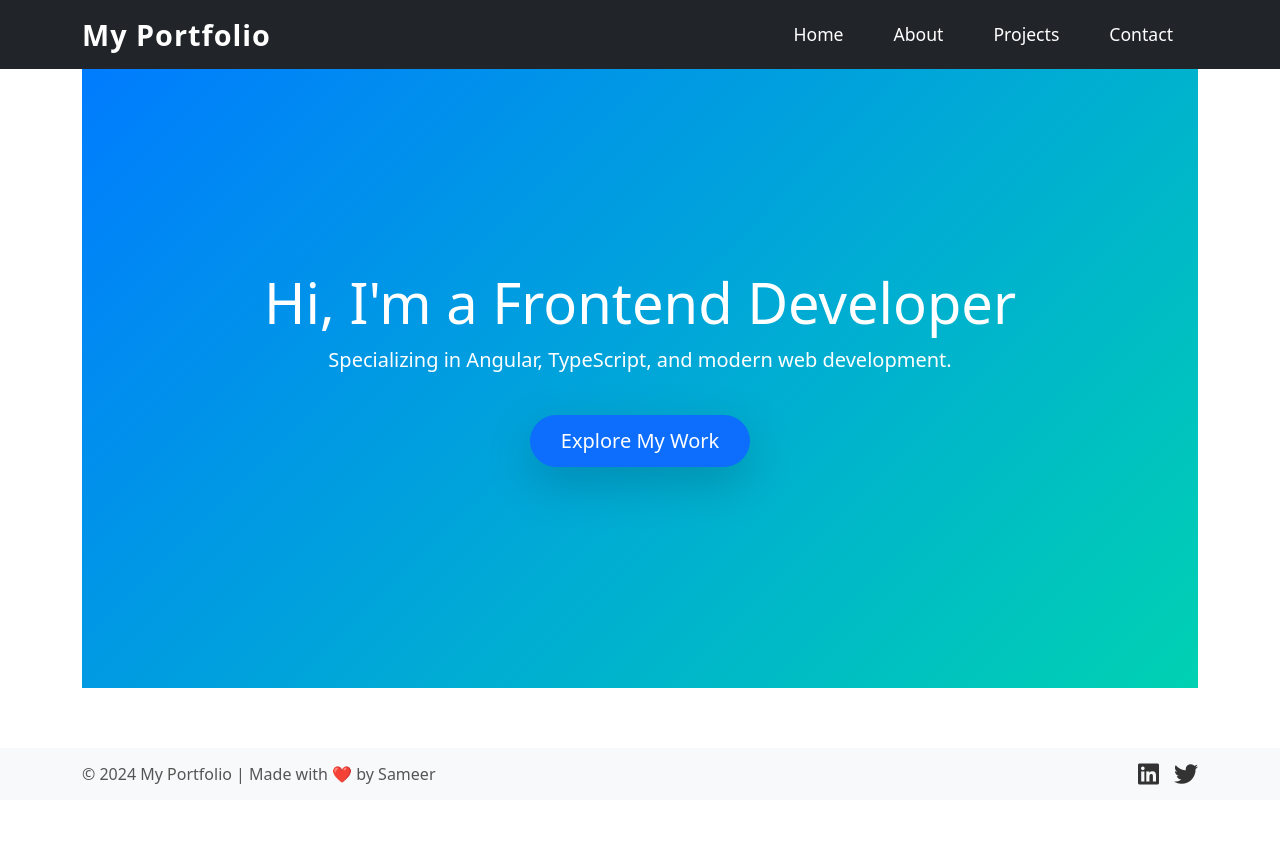
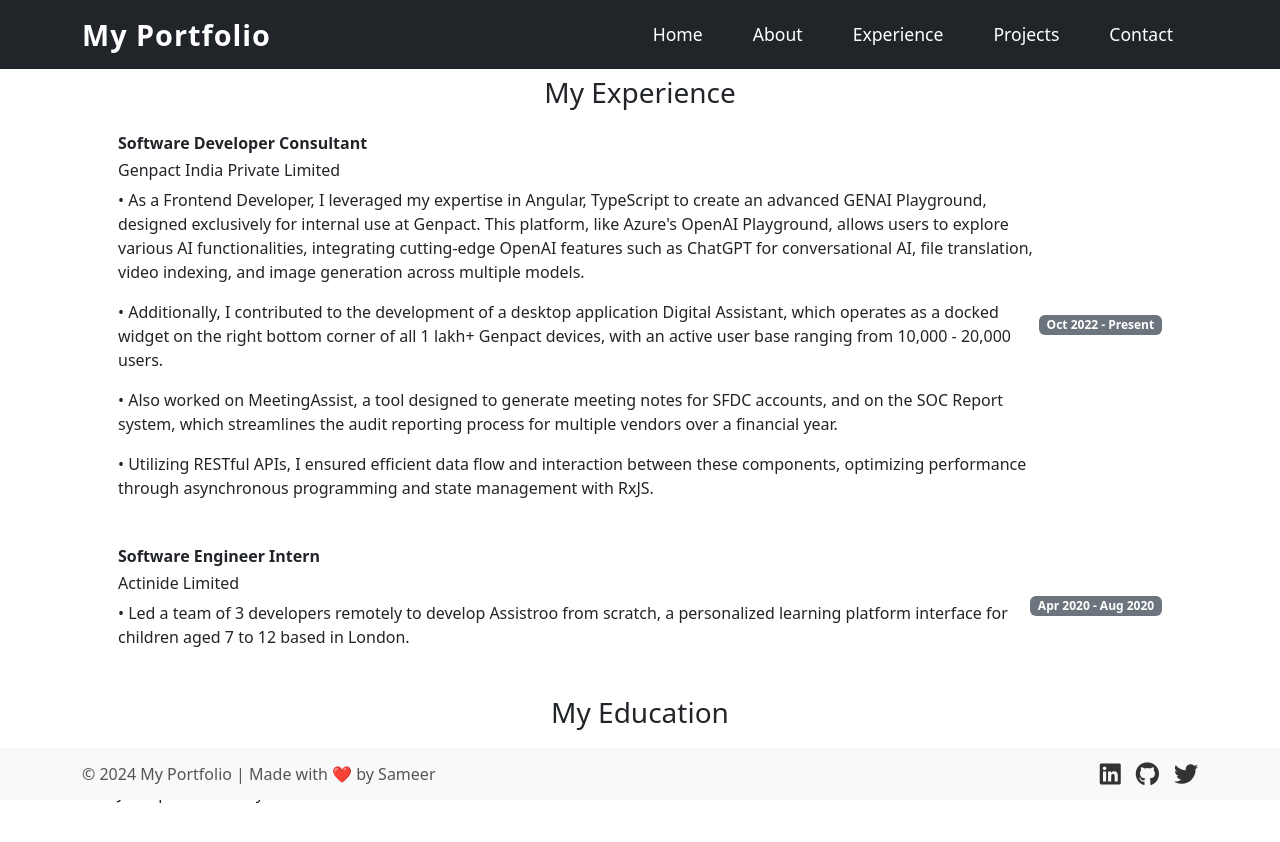
Before and after one commit to sameer882000/portfolio-angular, an Angular app: page /experience in a window 1280 px wide. Before the commit this address led to /. Shown: the top 842 px of the page. Before the commit the page ends 800 px from the top, so only its background shows below. Built offline with nearby package versions, Linux system fonts and the light colour scheme.

Commit message:
fourth commit.👀

```diff
--- a/src/app/about/about.component.html
+++ b/src/app/about/about.component.html
@@ -7,6 +7,7 @@
         <p class="lead">
           Hi, I'm Sameer Sinha. A passionate frontend developer with 2 years of experience in Angular and TypeScript. I enjoy building responsive, dynamic web applications and solving complex challenges.
         </p>
+
       </div>
     </div>
   </div>
--- a/src/app/app-routing.module.ts
+++ b/src/app/app-routing.module.ts
@@ -4,12 +4,15 @@
 import { AboutComponent } from './about/about.component';
 import { ProjectsComponent } from './projects/projects.component';
 import { ContactComponent } from './contact/contact.component';
+import { ExperienceComponent } from './experience/experience.component';
+
 
 const routes: Routes = [
   { path: '', component: HomeComponent },
   { path: 'about', component: AboutComponent },
   { path: 'projects', component: ProjectsComponent },
   { path: 'contact', component: ContactComponent },
+   { path: 'experience', component: ExperienceComponent },
   { path: '**', redirectTo: '', pathMatch: 'full' }, // Wildcard route for 404
 ];
 
--- a/src/app/app.component.html
+++ b/src/app/app.component.html
@@ -21,6 +21,9 @@
             <a class="nav-link" routerLink="/about" (click)="closeMenu()">About</a>
           </li>
           <li class="nav-item">
+            <a class="nav-link" routerLink="/experience" (click)="closeMenu()">Experience</a>
+          </li>
+          <li class="nav-item">
             <a class="nav-link" routerLink="/projects" (click)="closeMenu()">Projects</a>
           </li>
           <li class="nav-item">
@@ -34,7 +37,7 @@
 
 
 <!-- Main content with router outlet -->
-<main class="container my-5">
+<main class="container mt-5">
   <router-outlet></router-outlet>
 </main>
 
@@ -46,6 +49,9 @@
       <a href="https://www.linkedin.com/in/sameer-sinha-4b3a40174/" target="_blank">
         <i class="fab fa-linkedin"></i>
       </a>
+      <a href="https://www.github.com/sameer882000" target="_blank">
+        <i class="fab fa-github"></i>
+      </a>
       <a href="https://x.com/mai_hoon_sameer" target="_blank">
         <i class="fab fa-twitter"></i>
       </a>
--- a/src/app/app.module.ts
+++ b/src/app/app.module.ts
@@ -10,6 +10,7 @@
 import { FormsModule, ReactiveFormsModule } from '@angular/forms';
 import { BrowserAnimationsModule } from '@angular/platform-browser/animations';
 import { ServiceWorkerModule } from '@angular/service-worker';
+import { ExperienceComponent } from './experience/experience.component';
 
 @NgModule({
   declarations: [
@@ -17,7 +18,8 @@
     HomeComponent,
     AboutComponent,
     ProjectsComponent,
-    ContactComponent
+    ContactComponent,
+    ExperienceComponent
   ],
   imports: [
     BrowserModule,
--- /dev/null
+++ b/src/app/experience/experience.component.css
@@ -0,0 +1,15 @@
+.container {
+    padding: 20px;
+}
+
+.list-group-item {
+    background-color: transparent;
+    border: none;
+    margin-bottom: 15px;
+}
+
+h5 {
+    font-size: 1.5rem;
+    color: #007bff;
+    /* Accent color */
+}
--- /dev/null
+++ b/src/app/experience/experience.component.html
@@ -0,0 +1,38 @@
+<div class="container my-5">
+  <h3 class="py-2 text-center">My Experience</h3>
+  <ul class="list-group">
+
+    <li class="list-group-item d-flex justify-content-between align-items-center">
+  <div>
+    <h6><b>Software Developer Consultant</b></h6>
+    <h6>Genpact India Private Limited </h6>
+    <p>•	As a Frontend Developer, I leveraged my expertise in Angular, TypeScript to create an advanced GENAI Playground, designed exclusively for internal use at Genpact. This platform, like Azure's OpenAI Playground, allows users to explore various AI functionalities, integrating cutting-edge OpenAI features such as ChatGPT for conversational AI, file translation, video indexing, and image generation across multiple models.</p>
+    <p>•	Additionally, I contributed to the development of a desktop application Digital Assistant, which operates as a docked widget on the right bottom corner of all 1 lakh+ Genpact devices, with an active user base ranging from 10,000 - 20,000 users.</p>
+    <p>•	Also worked on MeetingAssist, a tool designed to generate meeting notes for SFDC accounts, and on the SOC Report system, which streamlines the audit reporting process for multiple vendors over a financial year.</p>
+    <p>•	Utilizing RESTful APIs, I ensured efficient data flow and interaction between these components, optimizing performance through asynchronous programming and state management with RxJS.</p>
+  </div>
+  <span class="badge bg-secondary">Oct 2022 - Present</span>
+</li>
+    <li class="list-group-item d-flex justify-content-between align-items-center">
+  <div>
+    <h6><b>Software Engineer Intern</b></h6>
+    <h6>Actinide Limited</h6>
+    <p>•	Led a team of 3 developers remotely to develop Assistroo from scratch, a personalized learning platform interface for children aged 7 to 12 based in London.</p>
+  </div>
+  <span class="badge bg-secondary">Apr 2020 - Aug 2020</span>
+</li>
+    <!-- Add more experience items as needed -->
+  </ul>
+   <h3 class="py-2 text-center">My Education</h3>
+  <ul class="list-group">
+    <li class="list-group-item d-flex justify-content-between align-items-center">
+      <div>
+        <h6><b>Bachelor of Engineering(B.E)</b></h6>
+        <p>Jadavpur University</p>
+      </div>
+      <span class="badge bg-secondary">Graduated: 2022</span>
+    </li>
+
+    <!-- Add more education items as needed -->
+  </ul>
+</div>
```
Also changed, not shown: src/app/experience/experience.component.ts (added, +10 -0 lines), 1 other file (tests, documents, lock files or other folders).
